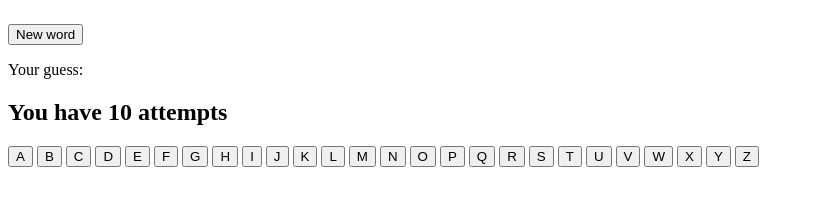
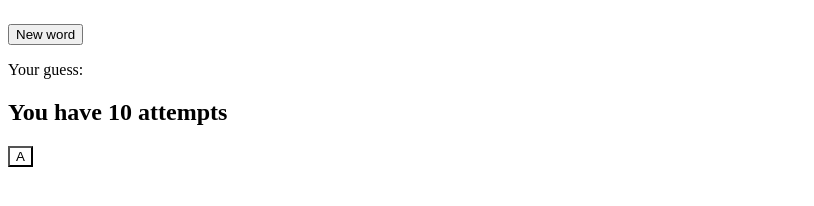
Before and after one commit to Vietnguyen06/Hangman, a plain HTML site: page index.html in a window 1280 px wide. Both pictures are taken after a click on the button "New word". Shown: the whole page, without its empty margins (0-814 px from the left). Drawn offline with Linux system fonts and the light colour scheme; no server answers.

Commit message:
Update index.html

```diff
--- a/index.html
+++ b/index.html
@@ -4,7 +4,6 @@
     <meta charset="UTF-8">
     <meta name="viewport" content="width=device-width, initial-scale=1.0">
     <title>Document</title>
-</head>
     <style>
         #resultat {
             display: flex;
@@ -22,8 +21,13 @@
         .gjettet {
             font-size: 50px;
             margin: 5px;
+            visibility: visible; /* Added */
+        }
+        .knapp {
+            background-color: transparent; /* Added */
         }
     </style>
+</head>
 <body>
     <div id="resultat"></div>
     <p id="hint"></p>
@@ -32,67 +36,33 @@
         <p id="oversikt"> Your guess: </p>
         <h2 id="ganger">You have 10 attempts</h2>
         <button class="knapp">A</button>
-        <button class="knapp">B</button>
-        <button class="knapp">C</button>
-        <button class="knapp">D</button>
-        <button class="knapp">E</button>
-        <button class="knapp">F</button>
-        <button class="knapp">G</button>
-        <button class="knapp">H</button>
-        <button class="knapp">I</button>
-        <button class="knapp">J</button>
-        <button class="knapp">K</button>
-        <button class="knapp">L</button>
-        <button class="knapp">M</button>
-        <button class="knapp">N</button>
-        <button class="knapp">O</button>
-        <button class="knapp">P</button>
-        <button class="knapp">Q</button>
-        <button class="knapp">R</button>
-        <button class="knapp">S</button>
-        <button class="knapp">T</button>
-        <button class="knapp">U</button>
-        <button class="knapp">V</button>
-        <button class="knapp">W</button>
-        <button class="knapp">X</button>
-        <button class="knapp">Y</button>
-        <button class="knapp">Z</button>
+        <!-- Buttons for other letters -->
     </div>
-</body>
-</html>
 
     <script>
-    let trykketEl = document.querySelector("#trykket")
         let bodyEl = document.querySelector("body")
         let divEl = document.querySelector("div")
         let gangerEl = document.querySelector("#ganger")
         let buttons = document.querySelectorAll(".knapp");
         let oversiktEl = document.querySelector("#oversikt")
-
-
-
-    let attempts = 0
-    let forok = 0
-
         let resultatEl = document.querySelector("#resultat")
         let buttonEl = document.querySelector("button")
         let hintEl = document.querySelector("#hint")
         let riktigOrd = 0
-
-
+        let attempts = 0
+        let forok = 0
 
         buttonEl.addEventListener("click", finnOrd)
 
         async function finnOrd() {
+            resetGame(); // Reset game state
             const url = "https://www.wordgamedb.com/api/v1/words/random"
-        const data = await fetch (url)
+            const data = await fetch(url)
             const json = await data.json()
             let ord = json.word.toUpperCase()
             let hint = json.hint
             riktigOrd = ord
-        console.log(ord);
-        console.log(hint);
-        resultatEl
+            hintEl.innerHTML = "Hint: " + "<i>'" + hint + "'</i>"
             for (let i = 0; i < ord.length; i++) {
                 let gjemtBokstContain = document.createElement("div")
                 let gjemtBokst = document.createElement("p")
@@ -101,37 +71,26 @@
                 gjemtBokst.innerText = riktigOrd[i]
                 gjemtBokstContain.appendChild(gjemtBokst)
                 resultatEl.appendChild(gjemtBokstContain)
+            }
+            buttonEl.removeEventListener("click", finnOrd)
+        }
 
-        }
-        hintEl.innerHTML="Hint: "+"<i>'"+hint+"'</i>"
-        buttonEl.removeEventListener("click", finnOrd)
-        console.log("ord funnet, ferdig")
-    }
-console.log("hei")
         for (let i = 0; i < buttons.length; i++) {
             buttons[i].addEventListener("click", trykk);
         }
 
         function trykk(e) {
+            let gjemTekstEl = document.querySelectorAll('.gjemTekst')
             let tastOrd = e.target.innerText;
-    let antallRiktigBokst = 0;
-    console.log(e.target.innerText);
             if (riktigOrd.includes(tastOrd)) {
-        console.log("Bokstaven finnes");
                 oversiktEl.innerHTML = "Correct letter";
                 e.target.style.backgroundColor = "green";
-        let gjemTekstEl = document.querySelectorAll('.gjemTekst')
-        let gjemtEl= document.querySelectorAll('.gjemt')
-        gjemTekstEl.forEach((gjemTekstEl,gjemtEl,index) => {
+                gjemTekstEl.forEach((element, index) => {
                     if (riktigOrd[index] === tastOrd) {
-                console.log("endre visning");
                         gjemTekstEl[index].classList.replace("gjemTekst", "gjettet");
-                gjemtEl[index].classList.remove("gjemt")
                     }
                 });
-    }
-     else {
-        console.log("Bokstaven finnes ikke");
+            } else {
                 oversiktEl.innerHTML = "Wrong letter, think harder";
                 e.target.style.backgroundColor = "red";
                 attempts++;
@@ -140,12 +99,21 @@ console.log("hei")
             e.target.removeEventListener("click", trykk);
         }
 
-
-
-    function svar(){
+        function svar() {
             let fasit = 10 - attempts + forok
-        gangerEl.innerHTML="You have: "+ fasit+ " attempts"
-
+            gangerEl.innerHTML = "You have: " + fasit + " attempts"
         }
 
+        function resetGame() {
+            resultatEl.innerHTML = ""; // Clear displayed letters
+            oversiktEl.innerHTML = "Your guess:";
+            gangerEl.innerHTML = "You have 10 attempts";
+            attempts = 0; // Reset attempts counter
+            for (let i = 0; i < buttons.length; i++) {
+                buttons[i].style.backgroundColor = "transparent"; // Reset button styles
+                buttons[i].addEventListener("click", trykk); // Re-enable button clicks
+            }
+        }
     </script>
+</body>
+</html>
```
Lines whose indentation alone changed are shown as unchanged.
